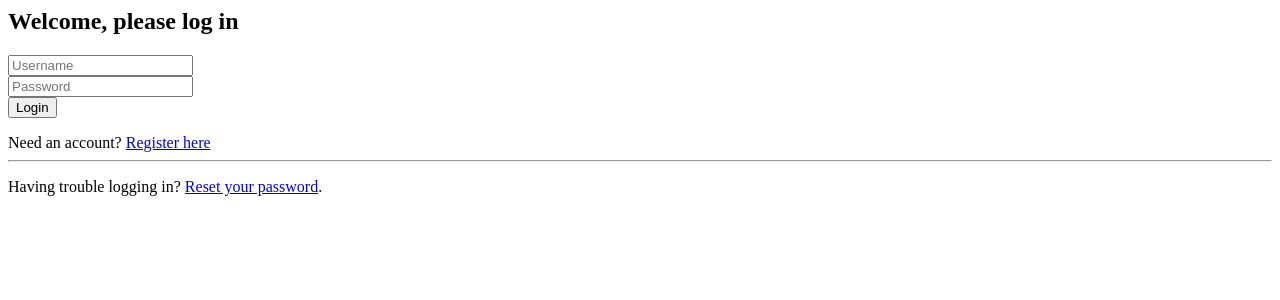
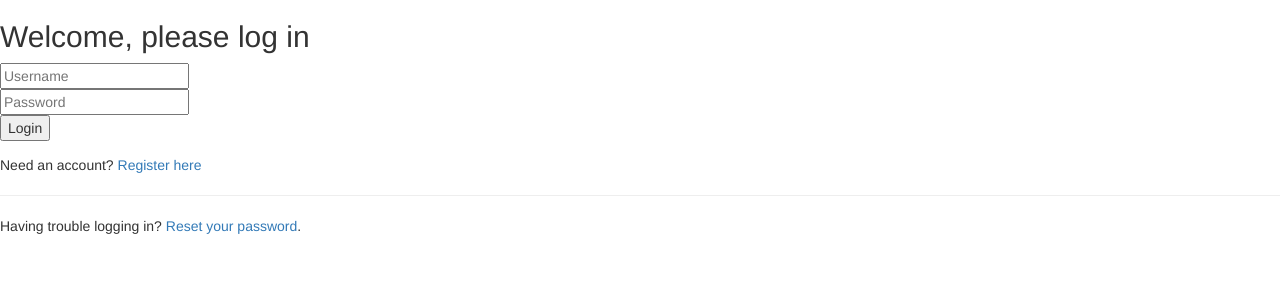
Before and after one commit to bdbb54/Link-book, a PHP site: page / in a window 1280 px wide. Shown: the top 300 px of the page. Run offline with PHP 8.4, Linux system fonts and the light colour scheme; some libraries are stand-ins or nearby versions.

Commit message:
Added Bootstrap and Ignore for PHPStorm files

```diff
--- a/Site/index.php
+++ b/Site/index.php
@@ -1,5 +1,13 @@
 <html>
 <head>
+    <!-- Latest compiled and minified CSS -->
+    <link rel="stylesheet" href="https://maxcdn.bootstrapcdn.com/bootstrap/3.3.6/css/bootstrap.min.css" integrity="sha384-1q8mTJOASx8j1Au+a5WDVnPi2lkFfwwEAa8hDDdjZlpLegxhjVME1fgjWPGmkzs7" crossorigin="anonymous">
+
+    <!-- Optional theme -->
+    <link rel="stylesheet" href="https://maxcdn.bootstrapcdn.com/bootstrap/3.3.6/css/bootstrap-theme.min.css" integrity="sha384-fLW2N01lMqjakBkx3l/M9EahuwpSfeNvV63J5ezn3uZzapT0u7EYsXMjQV+0En5r" crossorigin="anonymous">
+
+    <!-- Latest compiled and minified JavaScript -->
+    <script src="https://maxcdn.bootstrapcdn.com/bootstrap/3.3.6/js/bootstrap.min.js" integrity="sha384-0mSbJDEHialfmuBBQP6A4Qrprq5OVfW37PRR3j5ELqxss1yVqOtnepnHVP9aJ7xS" crossorigin="anonymous"></script>
     <title>Linkbook &mdash; Login</title>
 </head>
 <body>
```
Also changed, not shown: 1 other file.
